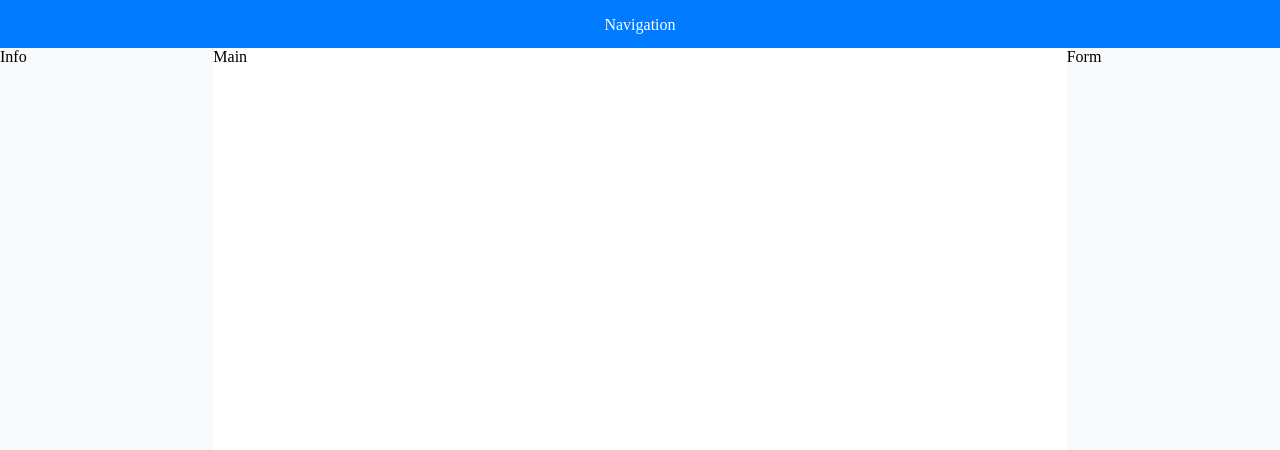
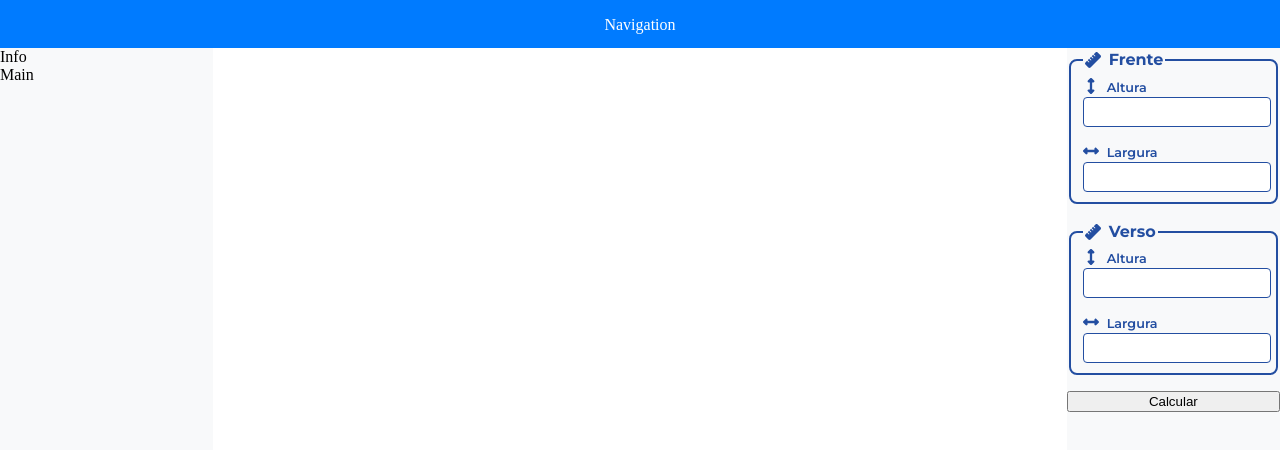
Before and after one commit to lucasrtgandrade/HealthPlastMockupStudio, a plain HTML site: page index.html in a window 1280 px wide. Drawn offline with Linux system fonts and the light colour scheme.

Commit message:
form com medidas adicionado

```diff
--- a/index.html
+++ b/index.html
@@ -3,9 +3,15 @@
 <head>
     <meta charset="UTF-8">
     <meta name="viewport" content="width=device-width, initial-scale=1.0">
+    <link rel="preconnect" href="https://fonts.googleapis.com">
+    <link rel="preconnect" href="https://fonts.gstatic.com" crossorigin>
+    <link href="https://fonts.googleapis.com/css2?family=Montserrat:ital,wght@0,100..900;1,100..900&display=swap" rel="stylesheet">
     <title>Shaker 600</title>
 </head>
 <style>
+    :root {
+        --cor-primaria: #234EA1;
+    }
     html, body {
         height: 100%;
         margin: 0;
@@ -50,12 +56,77 @@
         grid-template-columns: 1fr 4fr;
     }
 
+    /* FORM */
+
+    /* LAYOUT */
+
+    .aside-form__l-form {
+        display: flex;
+        flex-direction: column;
+        gap: 1rem;
+    }
+
+    .aside-form__l-header {
+        display: flex;
+        gap: 8px;
+        justify-content: center;
+        align-items: center;
+    }
+
+    .aside-form__l-header-input {
+        display: flex;
+        gap: 8px;
+    }
+
+    .aside-form__l-fieldset {
+        display: flex;
+        flex-direction: column;
+        gap: 1rem;
+        border: 2px solid var(--cor-primaria);
+        border-radius: .5rem;
+    }
+
+    /* ICONES */
+    .aside-form__icones {
+        height: 1rem;
+    }
+
+    /* TYPOGRAPHY */
+    .aside-form__title--h3 {
+        font-family: "Montserrat", sans-serif;
+        font-size: 1rem;
+        font-weight: 700;
+        color: var(--cor-primaria);
+        line-height: 150%;
+        margin: 0;
+    }
+
+    .aside-form__title--h4 {
+        font-family: "Montserrat", sans-serif;
+        font-size: .8rem;
+        font-weight: 600;
+        color: var(--cor-primaria);
+        line-height: 150%;
+        margin: 0;
+    }
+
+    input[type="number"] {
+        font-family: "Montserrat", sans-serif;
+        font-size: .8rem;
+        font-weight: 500;
+        color: var(--cor-primaria);
+        padding: .4rem .5rem;
+        border: 1px solid var(--cor-primaria);
+        border-radius: 4px;
+        display: block;
+        width: 94%;
+    }
+
     @media (max-width: 900px) {
         body {
             display: grid;
             grid-template-rows: auto 1fr; /* Nav then content */
             grid-template-columns: 3fr 1fr; /* Form, Exportar */
-            /* height: 100vh; */
             background-color: red;
         }
 
@@ -84,10 +155,9 @@
         }
 
         .exportar {
-            grid-row: 2;
-            grid-column: 1;
-            display: grid;
-            grid-template-columns: 1fr 4fr;
+            border: 1px solid yellow;
+            width: 100vw;
+            height: 100vh;
         }
     }
 
@@ -95,9 +165,54 @@
 <body>
     <nav>Navigation</nav>
     <div class="exportar">
-        <aside class="info">Info</aside>
+        <aside class="info">Info<aside>
         <main>Main</main>
     </div>
-    <aside class="form">Form</aside>
+    <aside class="form">
+        <!-- MEDIDAS -->
+        <form class="aside-form__l-form">
+            <fieldset class="aside-form__l-fieldset">
+                <legend class="aside-form__l-header">
+                    <img class="aside-form__icones" src="aside-form__icones-medidas.svg">
+                    <h3 class="aside-form__title--h3">Frente</h3>
+                </legend>
+                <label>
+                    <div class="aside-form__l-header-input">
+                        <img class="aside-form__icones" src="aside-form__icones-altura.svg">
+                        <h4 class="aside-form__title--h4">Altura</h4>
+                    </div>
+                    <input type="number" max="100" min="0">
+                </label>
+                <label>
+                    <div class="aside-form__l-header-input">
+                        <img class="aside-form__icones" src="aside-form__icones-largura.svg">
+                        <h4 class="aside-form__title--h4">Largura</h4>
+                    </div>
+                    <input type="number" max="85" min="0">
+                </label>
+            </fieldset>
+            <fieldset class="aside-form__l-fieldset">
+                <legend class="aside-form__l-header">
+                    <img class="aside-form__icones" src="aside-form__icones-medidas.svg">
+                    <h3 class="aside-form__title--h3">Verso</h3>
+                </legend>
+                <label>
+                    <div class="aside-form__l-header-input">
+                        <img class="aside-form__icones" src="aside-form__icones-altura.svg">
+                        <h4 class="aside-form__title--h4">Altura</h4>
+                    </div>
+                    <input type="number" max="100" min="0">
+                </label>
+                <label>
+                    <div class="aside-form__l-header-input">
+                        <img class="aside-form__icones" src="aside-form__icones-largura.svg">
+                        <h4 class="aside-form__title--h4">Largura</h4>
+                    </div>
+                    <input type="number" max="85" min="0">
+                </label>
+            </fieldset>
+            <button class="aside">Calcular</button>
+        </form>
+    <aside>
 </body>
 </html>
```
Also changed, not shown: aside-form__icones-altura.svg (added), aside-form__icones-largura.svg (added), aside-form__icones-medidas.svg (added).
